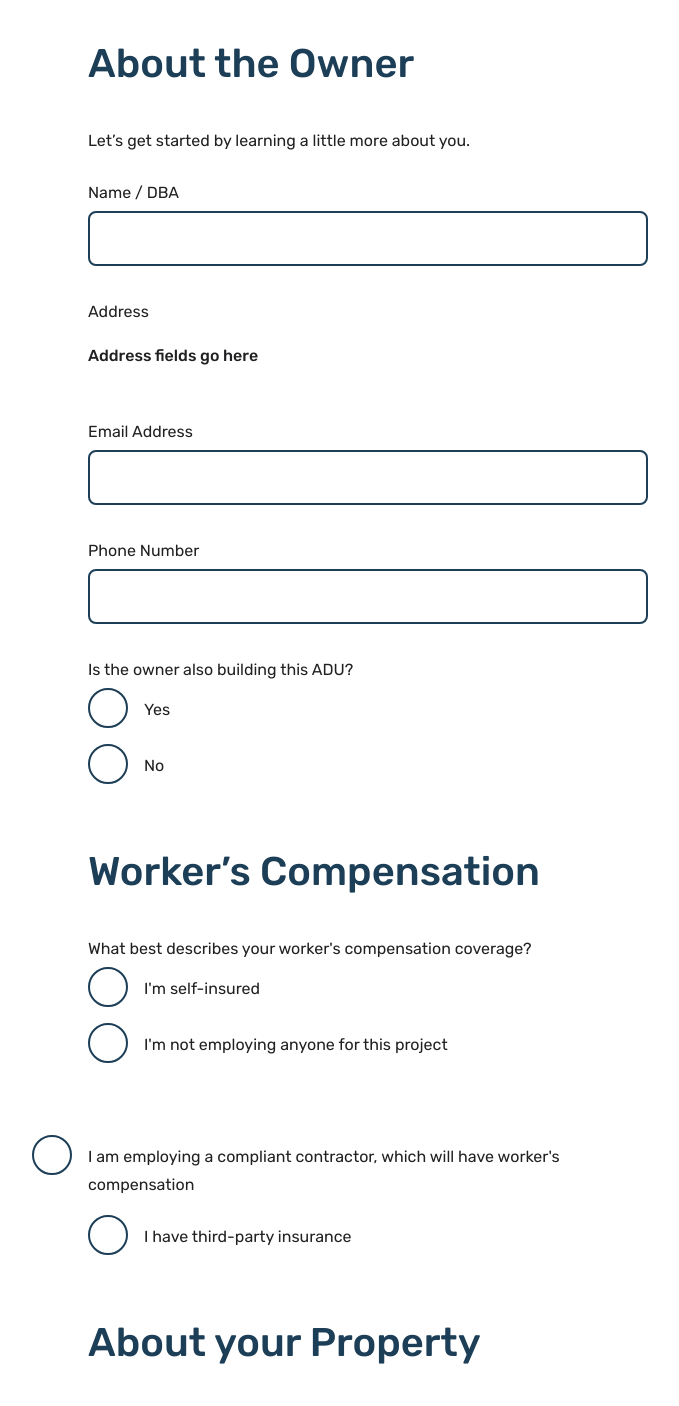
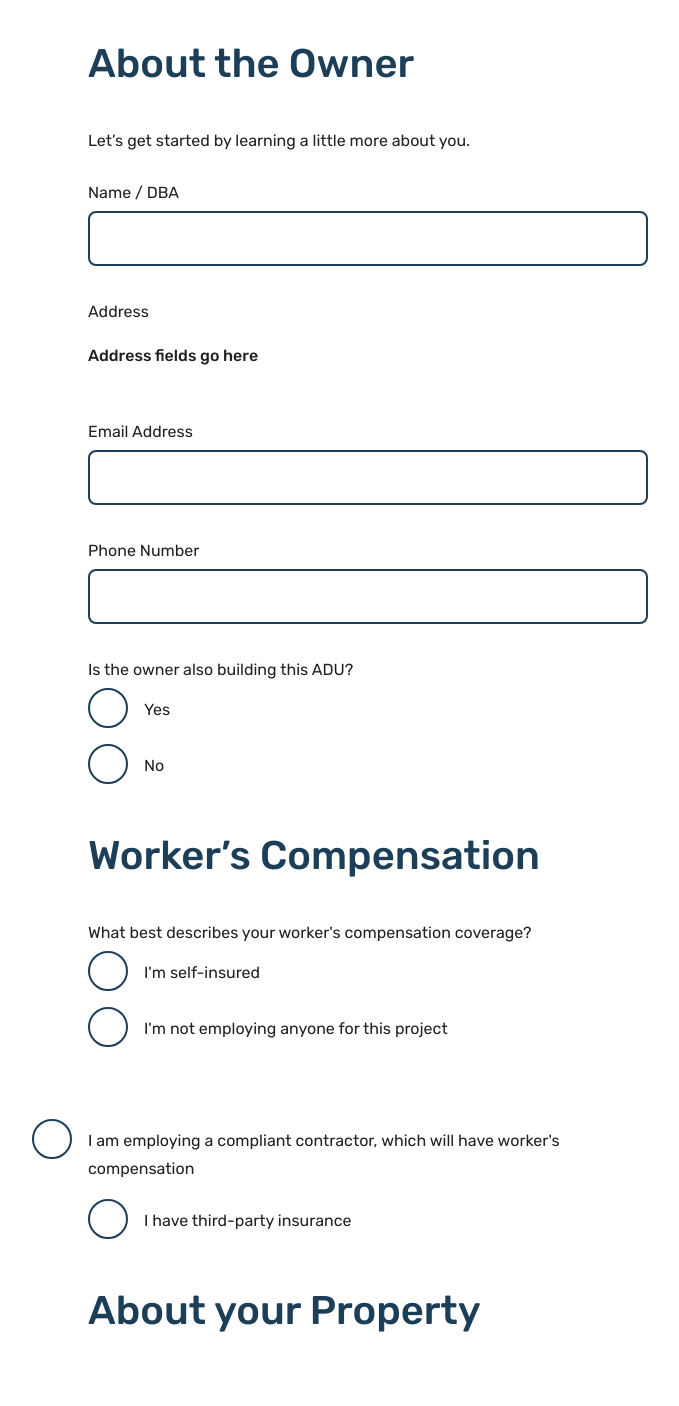
Before and after one commit to SFDigitalServices/form-jekyll, a Jekyll site: the page built from index.html, in a window 1280 px wide. Shown: the whole page, without its empty margins (272-951 px from the left). Built offline with Jekyll 4.4.1, drawn with Linux system fonts in a browser that asks for light colours; after the commit the page ends 1374 px from its top, so only the background shows below that.

Commit message:
Styling fixes

```diff
--- a/css/main.scss
+++ b/css/main.scss
@@ -36,6 +36,15 @@
   clear: both;
 }
 
+.valtype {
+  input,
+  label {
+    &:last-of-type {
+      margin-bottom: 0;
+    }
+  }
+}
+
 input[type="checkbox"],
 input[type="radio"],
 input[type="checkbox"] + label,
@@ -68,6 +77,10 @@
 
 .help-block ul {
   margin: 0;
+}
+
+.help-block.with-errors:empty {
+  height: 0;
 }
 
 .help-block .list-unstyled {
```
